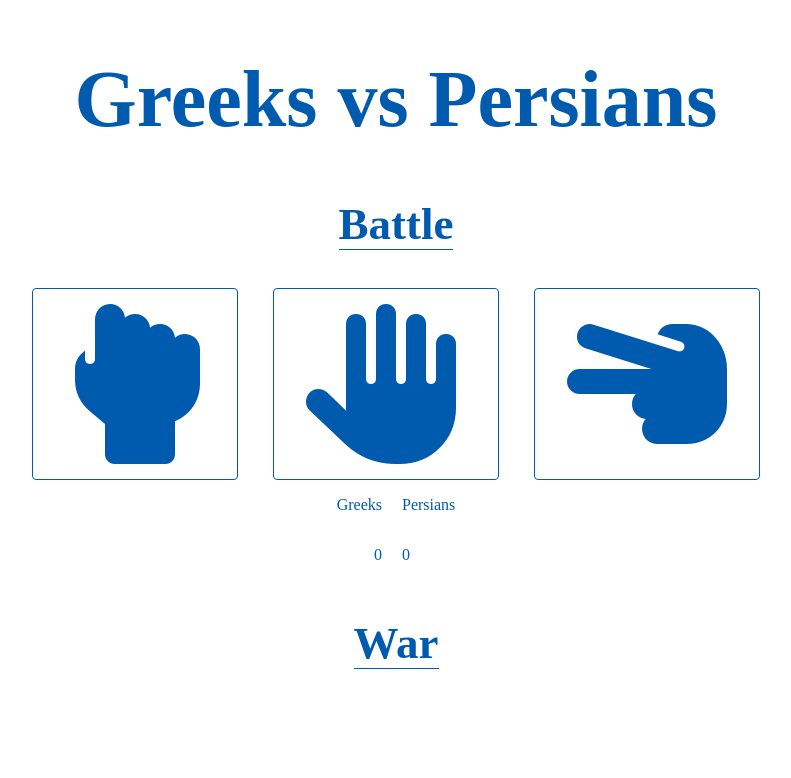
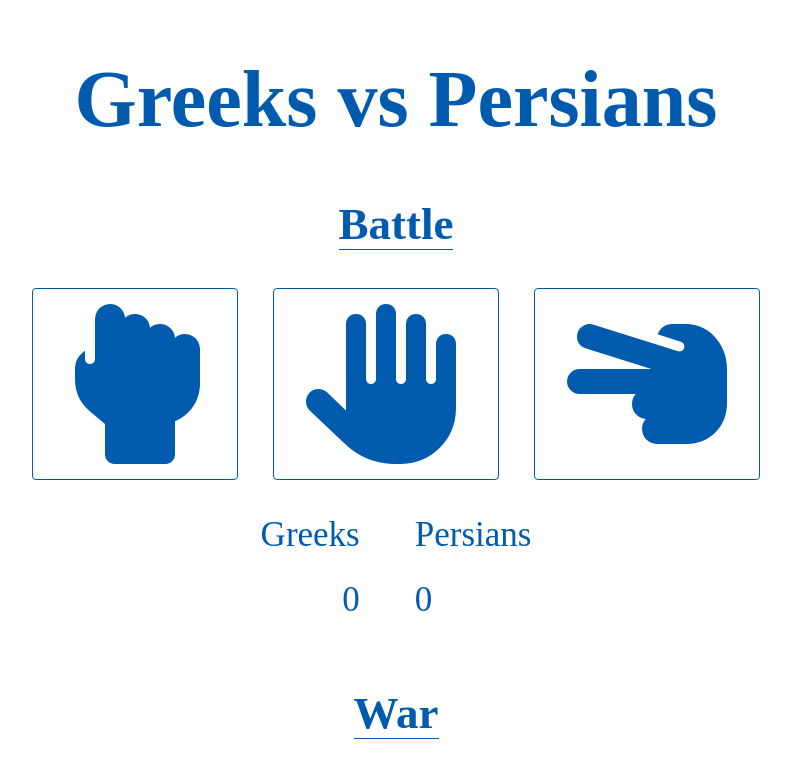
Before and after one commit to dionysisterziou/rock-paper-scissors, a plain HTML site: page index.html in a window 1280 px wide. Shown: the whole page, without its empty margins (244-1035 px from the left). Drawn offline with Linux system fonts and the light colour scheme.

Commit message:
Style website
* Fix gap in grid.
* Change font size in results.

```diff
--- a/styles.css
+++ b/styles.css
@@ -64,9 +64,11 @@ button:disabled {
 }
 
 .grid-container {
-    column-gap: 20px;
     display: grid;
+    font-size: 35px;
+    gap: 20px 55px;
     grid-template-columns: auto auto;
+    grid-template-rows: 80px 70px;
 }
 
 .grid-item-1,
@@ -78,3 +80,14 @@ button:disabled {
 .grid-item-4 {
     text-align: left;
 }
+
+.grid-item-3,
+.grid-item-4,
+#result {
+    margin: 0;
+}
+
+#result,
+#finalResult {
+    font-size: 20px;
+}
```
